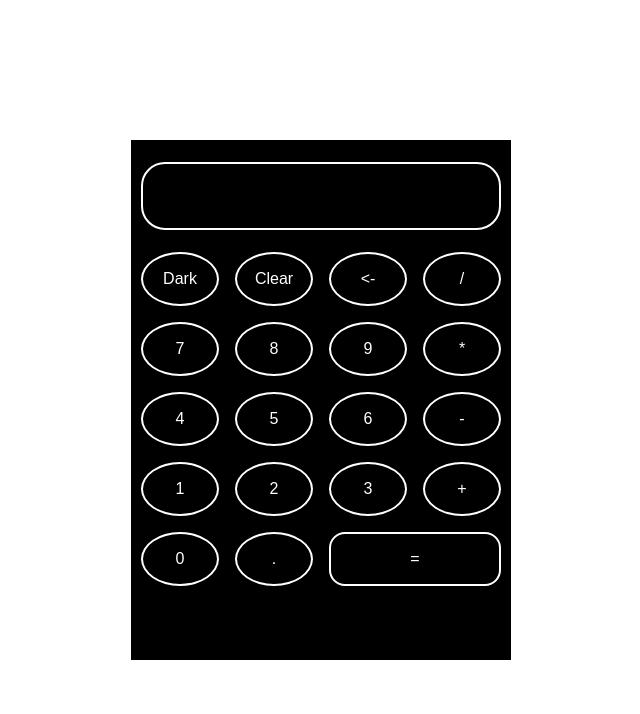
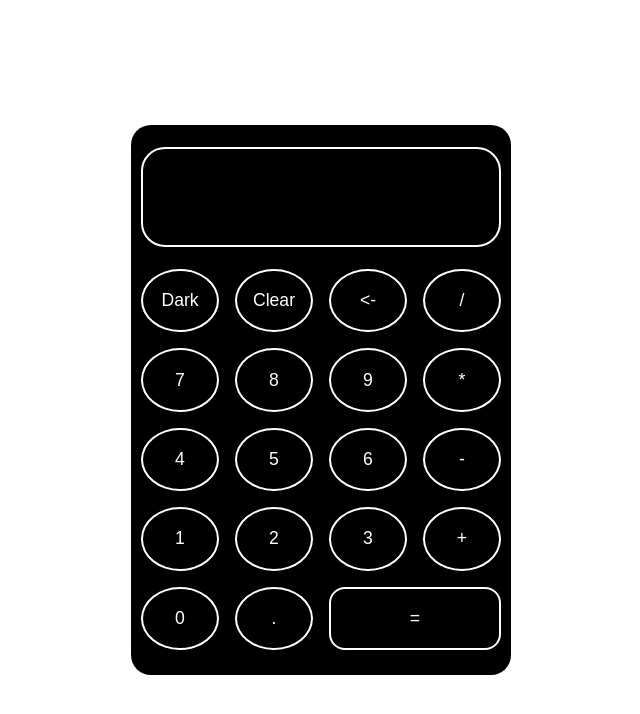
Before and after one commit to amruta-khatawate/Calculator-Javascript, a plain HTML site: page index.html in a window 1280 px wide. Shown: the whole page, without its empty margins (319-959 px from the left). Drawn offline with Linux system fonts and the light colour scheme.

Commit message:
Added style to overflow content

```diff
--- a/style.css
+++ b/style.css
@@ -9,26 +9,38 @@
       display: flex;
       justify-content: center;
       align-items: center;
+      transition: all 0.3s ease-in-out;
 }
 
 .calculator{
       width: 320px;
       background-color: black;
-      height: 520px;
+      height: 490px;
+      border-radius: 20px;
+      transition: width 0.3s ease-in-out, height 0.3s ease-in-out;
 }
 
 .display{
-      /* width: 100%; */
       border: 2px solid white;
-      padding: 2rem 1rem;
       border-radius: 24px;
+      max-width: 100%;
       margin: 22px 10px 22px 10px;
+
+      transition: all 0.3s ease-in-out;
 }
+
+.display p{
+      height: 80px;
+      display: flex;
+      justify-content: flex-end;
+      align-items: center;
+      font-size: 1.8rem;
+      padding: 0.5rem 0rem;
+}
+
 .buttons{
       display: grid;
       grid-template-columns: repeat(4, 1fr);
-
-
       gap: 1rem;
       margin: 0 10px 5px 10px;
 }
@@ -41,19 +53,32 @@ button{
       font-size: 1rem;
       background-color: black;
       color: white;
+      transition: all 0.3s ease-in-out;
 }
 
 .equals{
       grid-column: span 2;
       padding: 1rem 0.5rem;
       border-radius: 1rem;
+      transition: all 0.3s ease-in-out;
 }
 
-@media(min-width: 768px){
+@media (min-width: 768px){
       .container{
-            width:100% ;
+            width: 100%;
       }
+
       .calculator{
             width: 380px;
+            height: 550px;
+      }
+
+      .display{
+            padding: 0.5rem 1.5rem;
+      }
+
+      button{
+            padding: 1.2rem 0.7rem;
+            font-size: 1.1rem;
       }
 }
```
